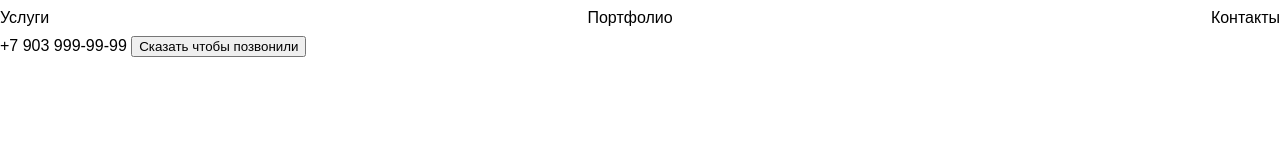
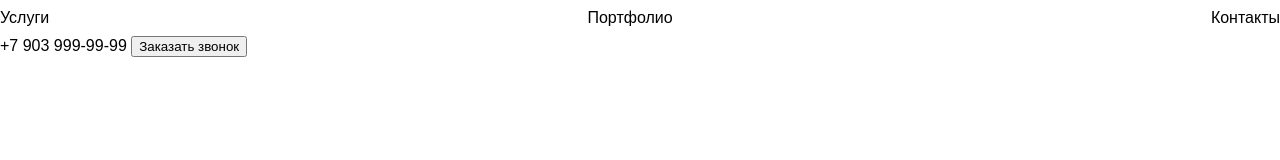
Before and after one commit to AlexSvvift/new-project, a plain HTML site: page index.html in a window 1280 px wide. Drawn offline with Linux system fonts and the light colour scheme.

Commit message:
zakazat zvonok

```diff
--- a/index.html
+++ b/index.html
@@ -18,7 +18,7 @@
         </nav>
         <div>
             <a href="tel:+79039999999">+7 903 999-99-99</a>
-            <button>Сказать чтобы позвонили</button>
+            <button>Заказать звонок</button>
         </div>
     </header>
 </body>
```
